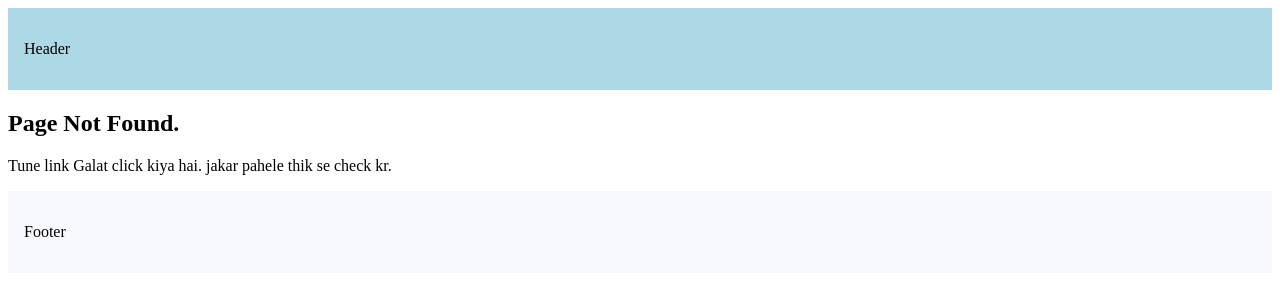
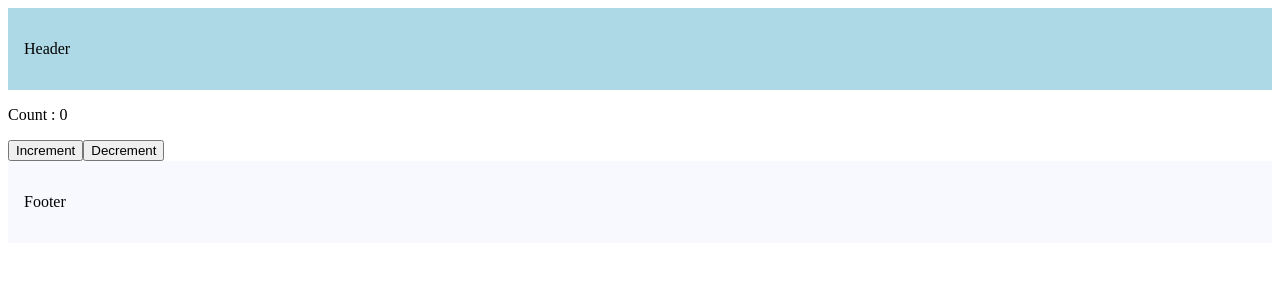
Before and after one commit to Vivek-Gupta-15/Next-js-practise, a Next.js app: page /counter in a window 1280 px wide. Before the commit this address had no page. Shown: the top 300 px of the page. Built offline with nearby package versions, Linux system fonts and the light colour scheme.

Commit message:
Dynamic Routing Metadata

```diff
--- /dev/null
+++ b/src/app/counter/counter.tsx
@@ -0,0 +1,14 @@
+"use client";
+
+import {useState} from "react";
+
+export default function Counter() {
+    const [count , setCount] = useState(0);
+    return (
+        <>
+        <p> Count : {count} </p>
+        <button onClick={() => setCount(count +1)}> Increment </button>
+        <button onClick={() => setCount(count -1)}> Decrement </button>
+        </>
+    );
+};
--- /dev/null
+++ b/src/app/counter/page.tsx
@@ -0,0 +1,9 @@
+import Counter from "./counter";
+
+export const metadata = {
+    title : "Counter",
+}
+
+export default function CounterPage(){
+    return <Counter />
+}
```
